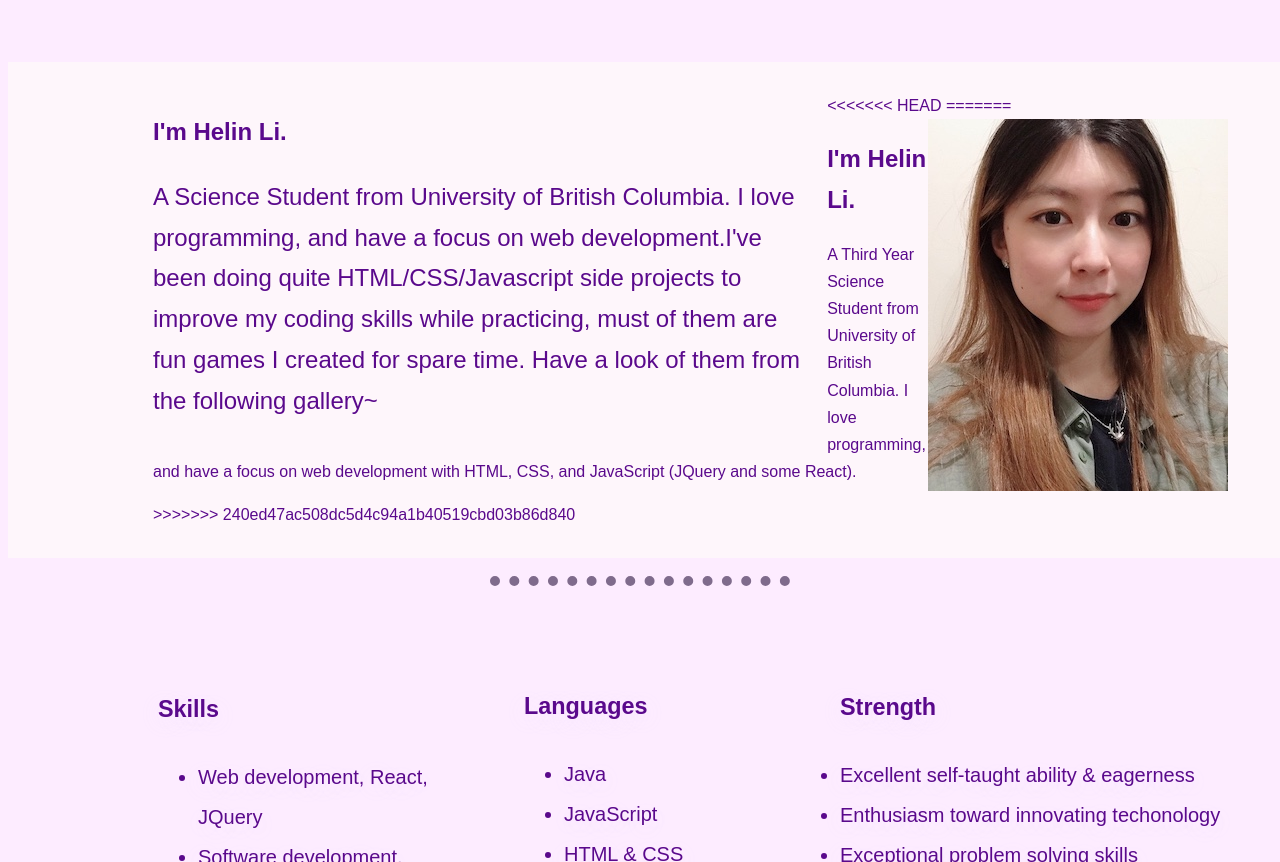
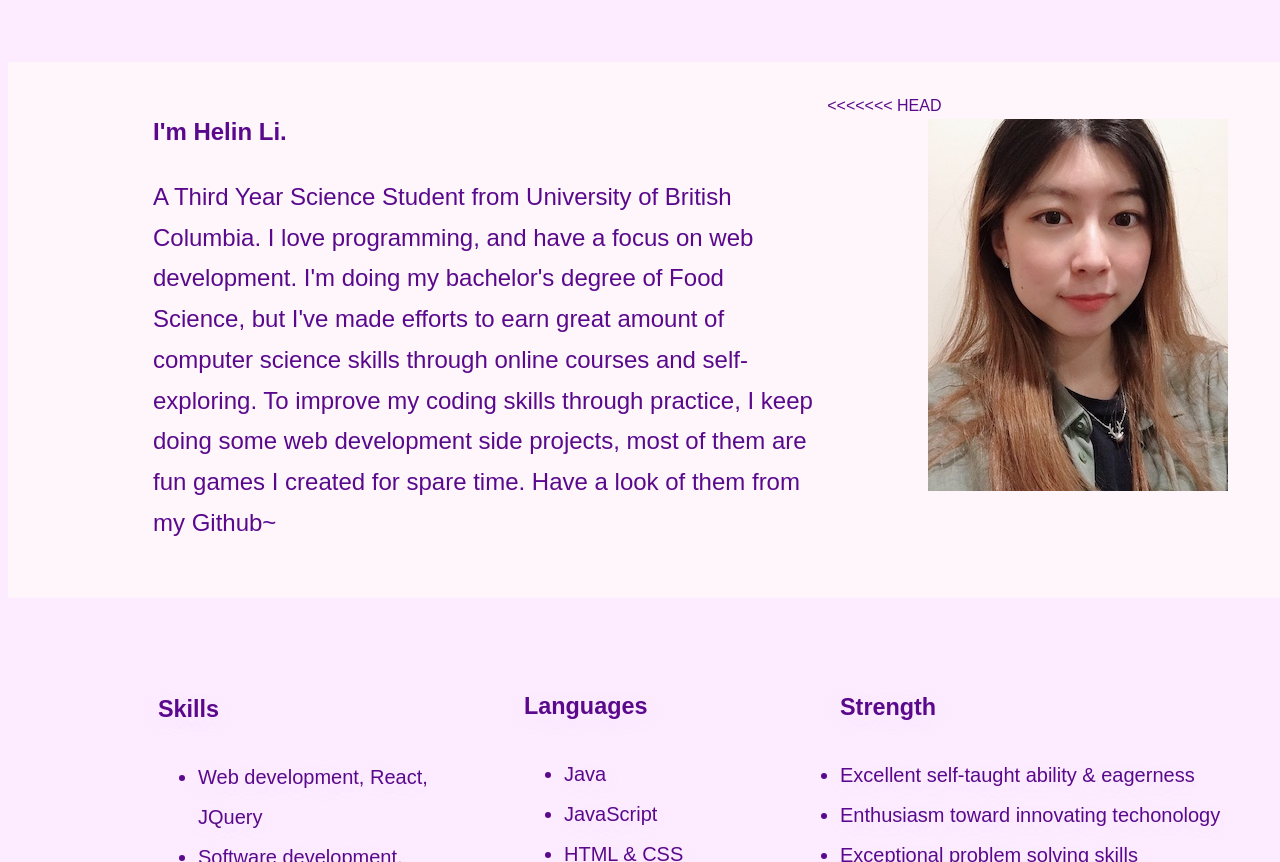
Before and after one commit to helinlee2010/my_personal_website, a plain HTML site: page index.html in a window 1280 px wide. Shown: the part 980-1842 px from the top of the page. Drawn offline with Linux system fonts and the light colour scheme.

Commit message:
Update index.html

```diff
--- a/index.html
+++ b/index.html
@@ -23,21 +23,17 @@
 <<<<<<< HEAD
       <div class="intro-text">
         <h2>I'm Helin Li.</h2>
-        <p class="intro-p">A Science Student from University of British Columbia. I love
-        programming, and have a focus on web development.I've been doing quite
-        HTML/CSS/Javascript side projects to improve my coding skills while practicing,
-        must of them are fun games I created for spare time. Have a look of them from
-        the following gallery~</p>
+        <p class="intro-p">A Third Year Science Student from University of British Columbia. I love
+        programming, and have a focus on web development. I'm doing my bachelor's degree of Food Science,
+        but I've made efforts to earn great amount of computer science skills through online courses and self-exploring.
+        To improve my coding skills through practice, I keep doing some web development side projects,
+        most of them are fun games I created for spare time. Have a look of them from my Github~ </p>
       </div>
 
       <div class="img">
           <img class="profile-photo" src="img/myprofilephoto.jpg" alt="profile_photo">
       </div>
-=======
-      <h2>I'm Helin Li.</h2>
-      <p>A Third Year Science Student from University of British Columbia. I love
-      programming, and have a focus on web development with HTML, CSS, and JavaScript (JQuery and some React). </p>
->>>>>>> 240ed47ac508dc5d4c94a1b40519cbd03b86d840
+
     </div>
 
     <div class="border"></div>
```
